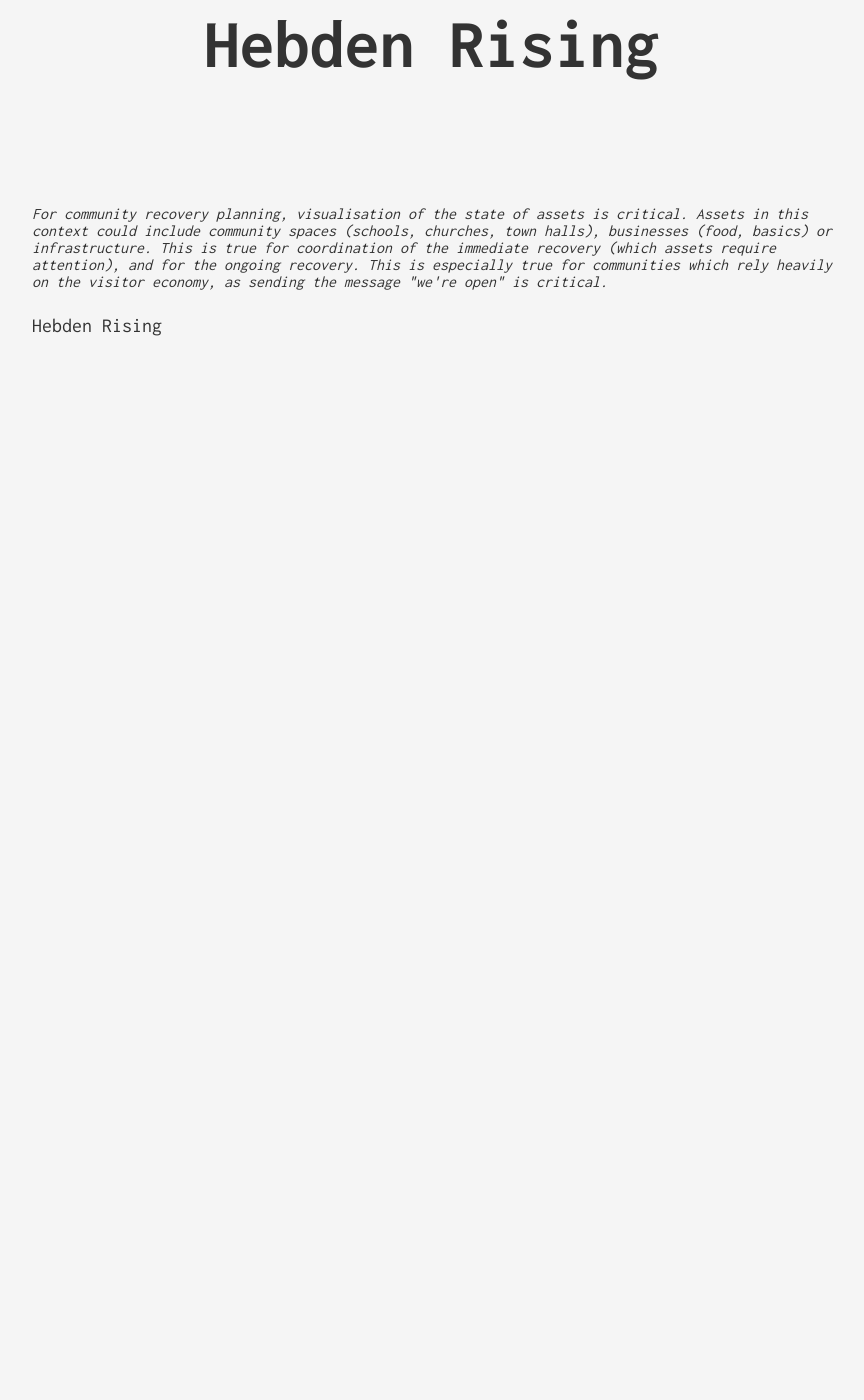
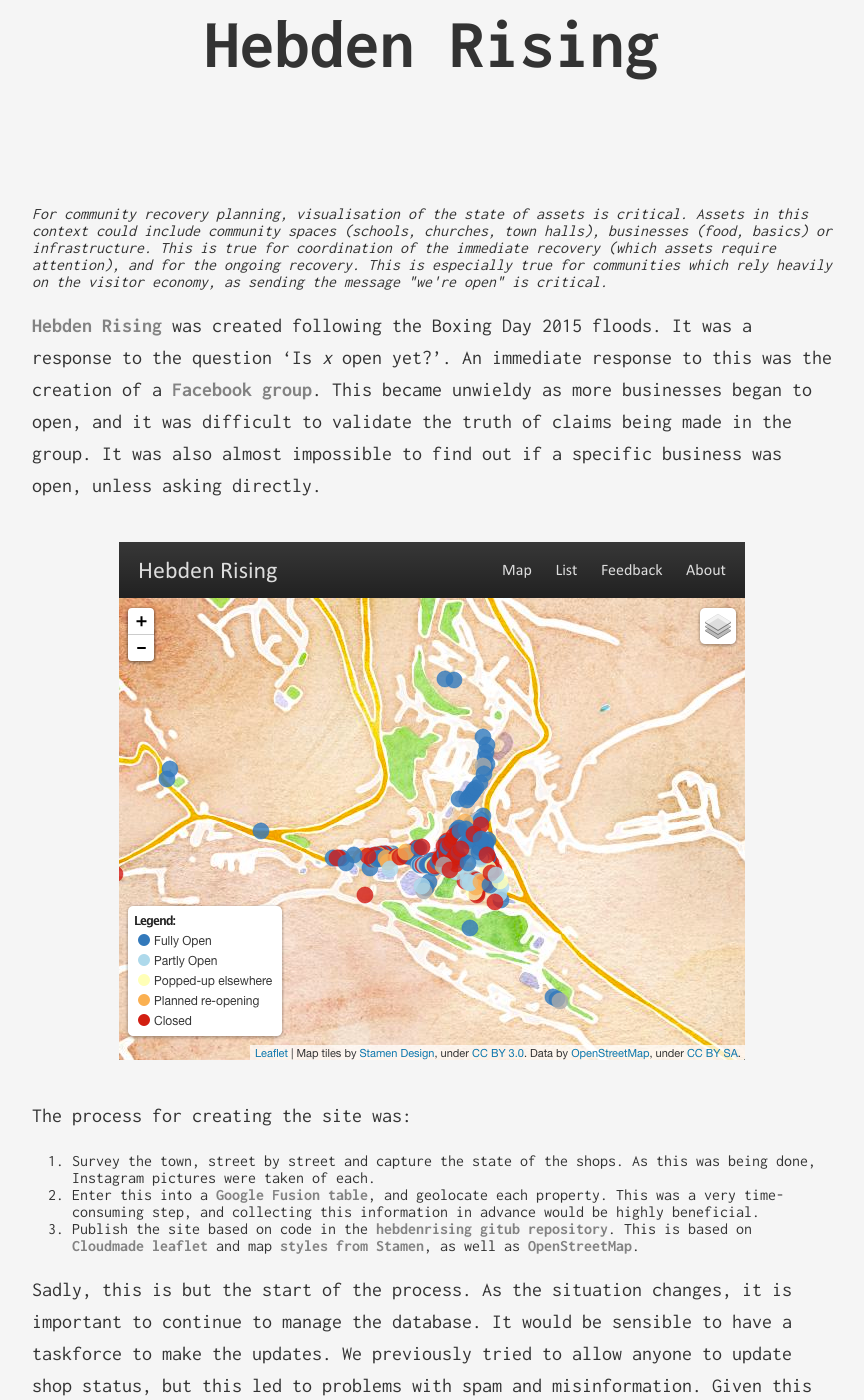
Before and after one commit to dringtech/floodhack16, a Jekyll site: the page built from pages/resources/hebdenrising.md, in a window 1280 px wide and 1400 px high, scrolled down 270 px. Shown: the whole window, without its empty margins (208-1072 px from the left). Built offline with Jekyll 4.4.1, drawn with Linux system fonts in a browser that asks for light colours; before the commit the page ends 900 px from its top, so only the background shows below that; some of the changed text lies outside the part shown.

Commit message:
Adding HebdenRising site resource

```diff
--- /dev/null
+++ b/_includes/md/image.md
@@ -0,0 +1 @@
+![{{ include.description }}]({{ site.baseurl }}/images/{{ include.name }})
--- a/pages/resources/hebdenrising.md
+++ b/pages/resources/hebdenrising.md
@@ -13,4 +13,50 @@ summary:
   on the visitor economy, as sending the message "we're open" is critical.
 ---
 
-Hebden Rising
+[Hebden Rising][HEBDENRISING] was created following the Boxing Day 2015
+floods. It was a response to the question 'Is _x_ open yet?'. An immediate
+response to this was the creation of a [Facebook group][FBHRMIO]. This became
+unwieldy as more businesses began to open, and it was difficult to validate
+the truth of claims being made in the group. It was also almost impossible to
+find out if a specific business was open, unless asking directly.
+
+{% include md/image.md name="hebdenrising.png"
+  description="Screenshot of Hebden Rising website" %}
+
+The process for creating the site was:
+
+1. Survey the town, street by street and capture the state of the shops.
+   As this was being done, Instagram pictures were taken of each.
+2. Enter this into a [Google Fusion table][FUSION], and geolocate each
+   property. This was a very time-consuming step, and collecting this
+   information in advance would be highly beneficial.
+3. Publish the site based on code in the
+   [hebdenrising gitub repository][HRGITHUB]. This is based on [Cloudmade leaflet][LEAFLET] and map [styles from Stamen][STAMEN], as well as
+   [OpenStreetMap][OSM].
+
+Sadly, this is but the start of the process. As the situation changes, it
+is important to continue to manage the database. It would be sensible to
+have a taskforce to make the updates. We previously tried to allow anyone
+to update shop status, but this led to problems with spam and misinformation.
+Given this was precisely the issues we were trying to avoid, we decided
+an editorial team was better. This is more onerous to manage. A registration
+for affected assets might be better, but would require a more robust site
+with authentication.
+
+## Resources
+
+The site is hosted on GitHub pages, with all the content being managed in
+the [hebdenrising github repository][HRGITHUB]. The site is on the
+`gh-pages` branch.
+
+Data is hosted in a [Google Fusion table][FUSION] with the following columns:
+
+An admin client is being created at present.
+
+[HEBDENRISING]: http://hebdenrising.com "Link to the Hebden Rising site"
+[HRGITHUB]: https://github.com/dringtech/hebdenrising/tree/gh-pages "Link to the Hebden Rising github"
+[FUSION]: https://www.google.com/fusiontables/DataSource?docid=1DcFQzc1qCnuKNPIzze6gq3wHYxJIFJ8MSWkPra1N "Link to the Hebden Rising fusion table"
+[FBHRMIO]: https://www.facebook.com/groups/467775670091316
+[LEAFLET]: http://leafletjs.com/ "Link to the Cloudmade Leaflet library"
+[STAMEN]: http://maps.stamen.com/ "Link to the Stamen mapping library"
+[OSM]: https://www.openstreetmap.org "Link to OpenStreetMap"
```
Also changed, not shown: images/hebdenrising.png (added).
